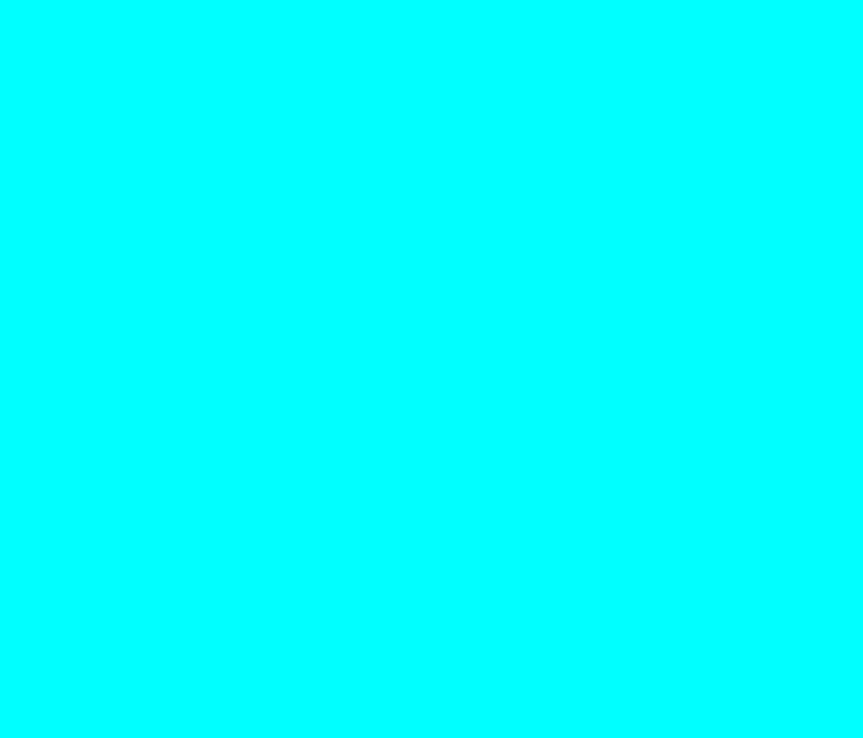
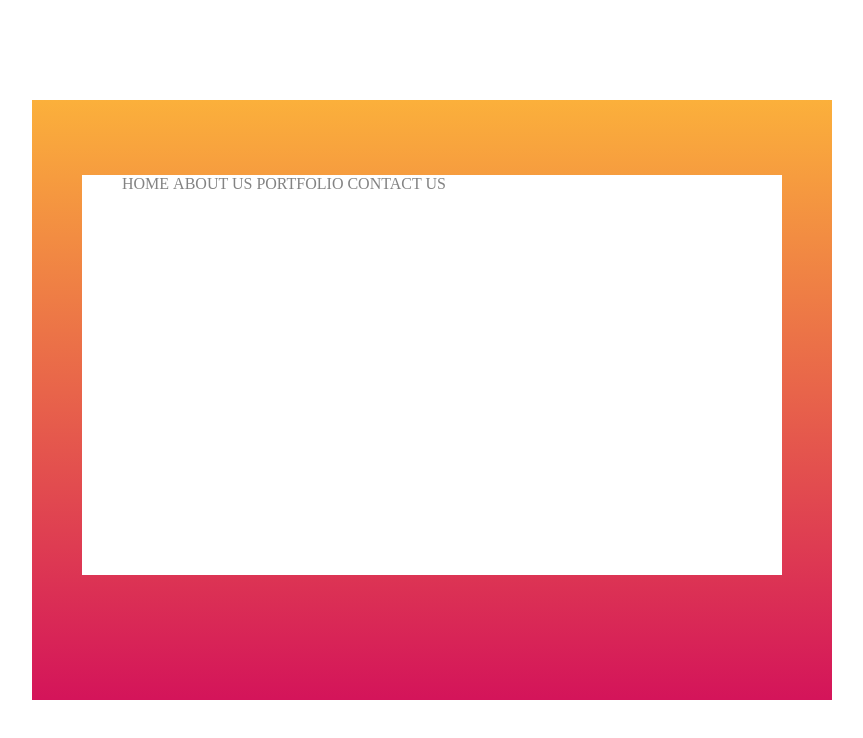
Before and after one commit to nuremir/project2, a plain HTML site: page index.html in a window 1280 px wide. Shown: the whole page, without its empty margins (208-1071 px from the left). Drawn offline with Linux system fonts and the light colour scheme.

Commit message:
bcg done

```diff
--- a/css/style.css
+++ b/css/style.css
@@ -1,5 +1,38 @@
+html {
+    background-color: #fff;
+}
+
 body {
     margin: 0;
     padding: 0;
-    background-color: aqua;
+    background: linear-gradient(0deg, #D4145A, #FBB03B);
+    width: 800px;
+    height: 600px;
+    position: absolute;
+    top: 50%;
+    left: 50%;
+    transform: translate(-50%, -50%);
 }
+
+.rocket-web {
+    background-color: #fff;
+    width: 700px;
+    height: 400px;
+    margin-top: 75px;
+    margin-left: 50px;
+}
+
+.rocket-container {
+
+}
+
+.rocket-menu {
+    text-transform: uppercase;
+    display: inline;
+
+}
+
+.rocket-menu a {
+    color: #838383;
+    text-decoration: none;
+}
--- a/index.html
+++ b/index.html
@@ -6,6 +6,24 @@
 	<title>Document</title>
 </head>
 <body>
-
+	<div class="rocket-web">
+		<ul class="rocket-conatiner">
+			<li class="rocket-menu">
+				<a href="#">HOME</a>
+			</li>
+			<li class="rocket-menu">
+				<a href="#">about us</a>
+			</li>
+			<li class="rocket-menu">
+				<a href="#">portfolio</a>
+			</li>
+			<li class="rocket-menu">
+				<a href="#">contact us</a>
+			</li>
+			<li class="rocket-menu">
+				<a href="#"></a>
+			</li>
+		</ul>
+	</div>
 </body>
 </html>
```
Also changed, not shown: files/menu-icon.png (added).
